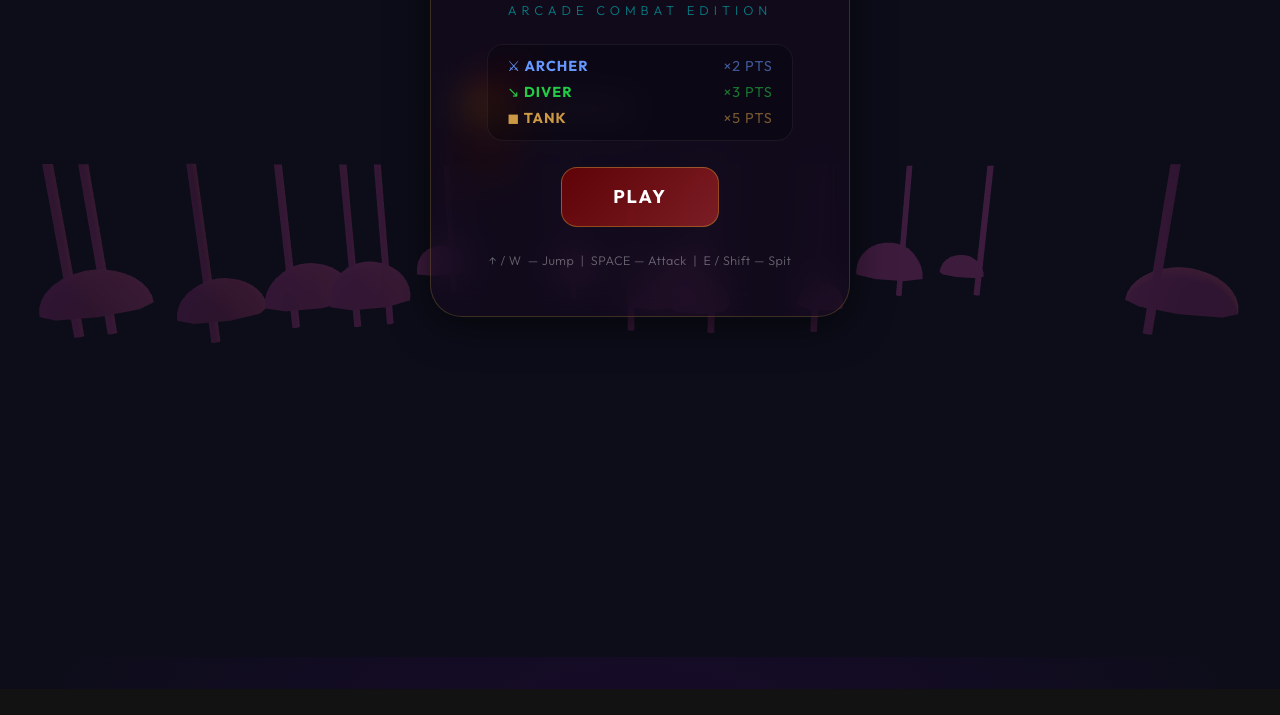
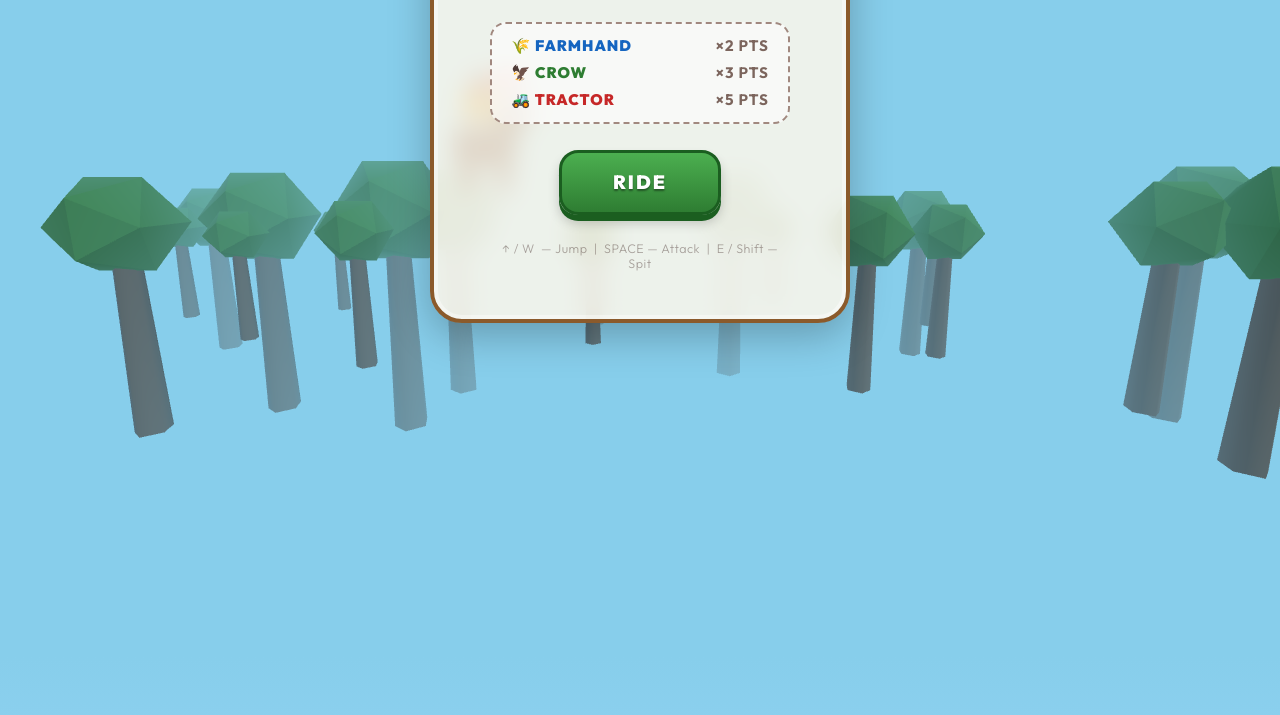
Before and after one commit to konukmehmet/AIWorkSpaces, a website built with Vite: page index.html in a window 1280 px wide. Shown: the part 143-858 px from the top of the page. Before the commit the page ends 832 px from the top, so only its background shows below. Built offline with nearby package versions, Linux system fonts and the light colour scheme; animation ran at ten frames a second.

Commit message:
feat: Farm Edition theme - sky, trees, UI redesign

```diff
--- a/index.html
+++ b/index.html
@@ -4,8 +4,8 @@
     <meta charset="UTF-8" />
     <link rel="icon" type="image/svg+xml" href="/favicon.svg" />
     <meta name="viewport" content="width=device-width, initial-scale=1.0, maximum-scale=1.0, user-scalable=no" />
-    <title>FlappyHorse — Arcade Combat</title>
-    <meta name="description" content="Flappy Horse Arcade Combat – jump, attack, and survive endless waves of enemies on horseback!" />
+    <title>FlappyHorse — Farm Edition</title>
+    <meta name="description" content="Flappy Horse Farm Edition – ride, survive, and protect the farm!" />
     <link rel="preconnect" href="https://fonts.googleapis.com">
     <link rel="preconnect" href="https://fonts.gstatic.com" crossorigin>
     <link href="https://fonts.googleapis.com/css2?family=Outfit:wght@300;400;700;900&display=swap" rel="stylesheet">
@@ -39,15 +39,15 @@
       <!-- ── Start Screen ────────────────────────────────── -->
       <div id="menu-screen" class="overlay">
         <h1 class="logo">FLAPPY <span>HORSE</span></h1>
-        <p class="subtitle">Arcade Combat Edition</p>
+        <p class="subtitle">Farm Edition</p>
 
         <div class="enemy-legend">
-          <div class="legend-item archer">⚔ Archer <span>×2 pts</span></div>
-          <div class="legend-item diver"> ↘ Diver  <span>×3 pts</span></div>
-          <div class="legend-item tank">  ◼ Tank   <span>×5 pts</span></div>
+          <div class="legend-item archer">🌾 Farmhand <span>×2 pts</span></div>
+          <div class="legend-item diver"> 🦅 Crow     <span>×3 pts</span></div>
+          <div class="legend-item tank">  🚜 Tractor  <span>×5 pts</span></div>
         </div>
 
-        <button id="start-btn" class="glass-btn">PLAY</button>
+        <button id="start-btn" class="glass-btn">RIDE</button>
 
         <div class="controls-hint">
           <p>↑ / W &nbsp;— Jump &nbsp;|&nbsp; SPACE — Attack &nbsp;|&nbsp; E / Shift — Spit</p>
--- a/src/scene.js
+++ b/src/scene.js
@@ -5,8 +5,8 @@ import * as THREE from 'three';
 
 // ---- Core setup ----------------------------------------
 export const scene = new THREE.Scene();
-scene.background = new THREE.Color(0x0d0d1a);
-scene.fog = new THREE.Fog(0x3d1b3d, 10, 60);
+scene.background = new THREE.Color(0x87ceeb); // light sky blue
+scene.fog = new THREE.Fog(0x87ceeb, 20, 80);
 
 export const camera = new THREE.PerspectiveCamera(
   75, window.innerWidth / window.innerHeight, 0.1, 1000
@@ -21,17 +21,17 @@ renderer.shadowMap.enabled = true;
 document.getElementById('app').appendChild(renderer.domElement);
 
 // ---- Lighting ------------------------------------------
-const ambientLight = new THREE.AmbientLight(0xffccaa, 0.5);
+const ambientLight = new THREE.AmbientLight(0xffffff, 0.7); // Bright daylight
 scene.add(ambientLight);
 
-const sunLight = new THREE.DirectionalLight(0xffaa00, 1.5);
-sunLight.position.set(10, 10, -10);
+const sunLight = new THREE.DirectionalLight(0xfff8e7, 1.2);
+sunLight.position.set(10, 15, 10); // Sun from above/side
 scene.add(sunLight);
 
-// Eerie purple rim light for drama
-const rimLight = new THREE.DirectionalLight(0x9933ff, 0.4);
-rimLight.position.set(-10, 5, 5);
-scene.add(rimLight);
+// Soft fill light
+const fillLight = new THREE.DirectionalLight(0xaaccff, 0.4);
+fillLight.position.set(-10, 5, -5);
+scene.add(fillLight);
 
 // ---- Particles -----------------------------------------
 export const particles = [];
@@ -83,19 +83,24 @@ export function updateParticles() {
 // ---- Background skyline --------------------------------
 function createSkyline() {
   const g = new THREE.Group();
-  for (let i = 0; i < 15; i++) {
-    const stoneMat = new THREE.MeshStandardMaterial({ color: 0x1a1a2e });
-    const domeGeo  = new THREE.SphereGeometry(2 + Math.random() * 2, 8, 8, 0, Math.PI * 2, 0, Math.PI / 2);
-    const dome = new THREE.Mesh(domeGeo, stoneMat);
-    dome.position.set((Math.random() - 0.5) * 100, -10, -30 - Math.random() * 20);
+  for (let i = 0; i < 20; i++) {
+    // Generate trees/hills for the farm background
+    const leavesMat = new THREE.MeshStandardMaterial({ color: 0x2d8a2d, roughness: 0.9, flatShading: true });
+    const trunkMat  = new THREE.MeshStandardMaterial({ color: 0x5c4033, roughness: 1.0 });
+
+    const scale = 1 + Math.random() * 2;
+    // Tree top (leaves)
+    const domeGeo = new THREE.IcosahedronGeometry(2 * scale, 0);
+    const dome = new THREE.Mesh(domeGeo, leavesMat);
+    dome.position.set((Math.random() - 0.5) * 120, -5 + scale, -30 - Math.random() * 20);
     g.add(dome);
 
-    const minGeo = new THREE.CylinderGeometry(0.3, 0.3, 15, 8);
-    const min = new THREE.Mesh(minGeo, stoneMat);
-    min.position.copy(dome.position);
-    min.position.x += (Math.random() - 0.5) * 5;
-    min.position.y += 5;
-    g.add(min);
+    // Trunk
+    const trunkGeo = new THREE.CylinderGeometry(0.4 * scale, 0.6 * scale, 8 * scale, 5);
+    const trunk = new THREE.Mesh(trunkGeo, trunkMat);
+    trunk.position.copy(dome.position);
+    trunk.position.y -= 4 * scale;
+    g.add(trunk);
   }
   scene.add(g);
   return g;
--- a/src/style.css
+++ b/src/style.css
@@ -4,21 +4,21 @@
 
 /* ── Tokens ─────────────────────────────────────────────── */
 :root {
-  --gold:      #d4af37;
-  --gold-glow: rgba(212, 175, 55, 0.55);
-  --red:       #cc2222;
-  --cyan:      #00c8c8;
-  --green:     #22cc44;
-  --orange:    #ff8800;
-  --bg-deep:   #0d0d1a;
-  --panel-bg:  rgba(20, 10, 30, 0.55);
+  --gold:      #fce181;
+  --gold-glow: rgba(252, 225, 129, 0.65);
+  --red:       #e63946;
+  --cyan:      #a8dadc;
+  --green:     #2a9d8f;
+  --orange:    #f4a261;
+  --bg-deep:   #8bf2a0; /* unused mostly */
+  --panel-bg:  rgba(255, 248, 235, 0.85);
 
   font-family: 'Outfit', sans-serif;
   font-synthesis: none;
   text-rendering: optimizeLegibility;
   -webkit-font-smoothing: antialiased;
-  color: rgba(255,255,255,0.92);
-  color-scheme: dark;
+  color: #3e2723; /* Dark brown text for contrast on light panels */
+  color-scheme: light;
 }
 
 /* ── Reset ──────────────────────────────────────────────── */
@@ -27,7 +27,8 @@
 body {
   overflow: hidden;
   width: 100vw; height: 100vh;
-  background: radial-gradient(ellipse at 50% 30%, #1a0a2e 0%, #0d0d1a 70%);
+  /* Sky to grassy field gradient behind the canvas */
+  background: linear-gradient(to bottom, #87ceeb 0%, #a2d9ff 55%, #7cfc00 100%);
   touch-action: manipulation;
   user-select: none; -webkit-user-select: none;
 }
@@ -63,11 +64,11 @@ canvas  { display: block; width: 100%; height: 100%; }
   padding: 3rem 3.5rem;
   border-radius: 2rem;
   background: var(--panel-bg);
-  backdrop-filter: blur(18px);
-  border: 1px solid rgba(212,175,55,0.22);
+  backdrop-filter: blur(12px);
+  border: 4px solid #8b5a2b; /* Wooden border */
   box-shadow:
-    0 8px 40px rgba(0,0,0,0.6),
-    inset 0 1px 0 rgba(255,255,255,0.07);
+    0 12px 40px rgba(0,0,0,0.25),
+    inset 0 0 0 4px rgba(255,255,255,0.4);
   transition: opacity 0.35s ease, transform 0.35s ease;
   text-align: center;
   max-width: 420px;
@@ -80,21 +81,21 @@ canvas  { display: block; width: 100%; height: 100%; }
   font-weight: 900;
   letter-spacing: -2px;
   line-height: 1;
-  color: #fff;
-  text-shadow: 0 0 30px rgba(255,255,255,0.2);
+  color: #c94040; /* Barn red */
+  text-shadow: 0 4px 0px #8b0000;
 }
 .logo span {
-  color: var(--gold);
-  text-shadow: 0 0 18px var(--gold-glow);
+  color: #3e2723; /* Dark horse brown */
+  text-shadow: 0 4px 0px #1c100e;
 }
 
 .subtitle {
-  font-weight: 300;
-  font-size: 0.8rem;
-  opacity: 0.6;
+  font-weight: 700;
+  font-size: 0.9rem;
+  opacity: 0.8;
   text-transform: uppercase;
-  letter-spacing: 5px;
-  color: var(--cyan);
+  letter-spacing: 4px;
+  color: #2e7d32; /* Farm green */
 }
 
 .title {
@@ -110,48 +111,52 @@ canvas  { display: block; width: 100%; height: 100%; }
   gap: 0.5rem;
   width: 100%;
   padding: 0.8rem 1.2rem;
-  background: rgba(0,0,0,0.25);
+  background: rgba(255,255,255,0.6);
   border-radius: 1rem;
-  border: 1px solid rgba(255,255,255,0.06);
+  border: 2px dashed #a1887f;
 }
 
 .legend-item {
   display: flex;
   justify-content: space-between;
-  font-size: 0.9rem;
-  font-weight: 700;
+  font-size: 0.95rem;
+  font-weight: 800;
   letter-spacing: 1px;
   text-transform: uppercase;
 }
-.legend-item span { opacity: 0.55; font-weight: 400; }
+.legend-item span { opacity: 0.8; font-weight: 600; color: #5d4037; }
 
-.legend-item.archer { color: #6699ff; }
-.legend-item.diver  { color: var(--green); }
-.legend-item.tank   { color: #cc9944; }
+.legend-item.archer { color: #1565c0; } /* Farmhand */
+.legend-item.diver  { color: #2e7d32; } /* Crow */
+.legend-item.tank   { color: #c62828; } /* Tractor */
 
 /* ── Buttons ────────────────────────────────────────────── */
 .glass-btn {
   padding: 1.1rem 3.2rem;
   font-family: 'Outfit', sans-serif;
-  font-size: 1.15rem;
-  font-weight: 700;
+  font-size: 1.2rem;
+  font-weight: 800;
   color: #fff;
-  background: linear-gradient(135deg, rgba(139,0,0,0.65) 0%, rgba(180,40,40,0.65) 100%);
-  border: 1px solid rgba(212,175,55,0.4);
-  border-radius: 1rem;
+  background: linear-gradient(to bottom, #4caf50 0%, #2e7d32 100%);
+  border: 3px solid #1b5e20;
+  border-radius: 1.2rem;
   cursor: pointer;
   text-transform: uppercase;
   letter-spacing: 2px;
-  transition: transform 0.18s ease, box-shadow 0.18s ease, background 0.18s ease, border-color 0.18s ease;
+  text-shadow: 0 2px 2px rgba(0,0,0,0.4);
+  transition: transform 0.18s ease, box-shadow 0.18s ease, background 0.18s ease;
   pointer-events: auto;
+  box-shadow: 0 6px 0px #1b5e20, 0 8px 12px rgba(0,0,0,0.2);
 }
 .glass-btn:hover {
-  background: linear-gradient(135deg, rgba(212,175,55,0.55) 0%, rgba(139,0,0,0.55) 100%);
-  border-color: var(--gold);
-  transform: translateY(-3px);
-  box-shadow: 0 12px 28px rgba(0,0,0,0.4), 0 0 18px var(--gold-glow);
+  background: linear-gradient(to bottom, #66bb6a 0%, #388e3c 100%);
+  transform: translateY(2px);
+  box-shadow: 0 4px 0px #1b5e20, 0 6px 12px rgba(0,0,0,0.2);
 }
-.glass-btn:active { transform: translateY(1px); box-shadow: none; }
+.glass-btn:active {
+  transform: translateY(6px);
+  box-shadow: 0 0px 0px #1b5e20;
+}
 
 /* ── Controls hint ──────────────────────────────────────── */
 .controls-hint {
@@ -165,20 +170,22 @@ canvas  { display: block; width: 100%; height: 100%; }
 .glass-panel {
   width: 100%;
   padding: 1.4rem 1.6rem;
-  background: rgba(0,0,0,0.25);
+  background: rgba(255,255,255,0.7);
   border-radius: 1rem;
   display: flex;
   flex-direction: column;
   gap: 0.9rem;
+  border: 2px solid #8d6e63;
 }
 .stat-item {
   display: flex;
   justify-content: space-between;
   align-items: baseline;
-  font-size: 1rem;
+  font-size: 1.1rem;
+  color: #3e2723;
 }
-.stat-item span:first-child { opacity: 0.5; font-weight: 300; text-transform: uppercase; letter-spacing: 2px; font-size: 0.8rem; }
-.stat-item span:last-child  { font-weight: 700; font-size: 1.6rem; color: var(--gold); }
+.stat-item span:first-child { opacity: 0.8; font-weight: 700; text-transform: uppercase; letter-spacing: 1px; font-size: 0.9rem; }
+.stat-item span:last-child  { font-weight: 900; font-size: 1.8rem; color: #d32f2f; }
 
 /* ── HUD Score ──────────────────────────────────────────── */
 #hud-score {
```
